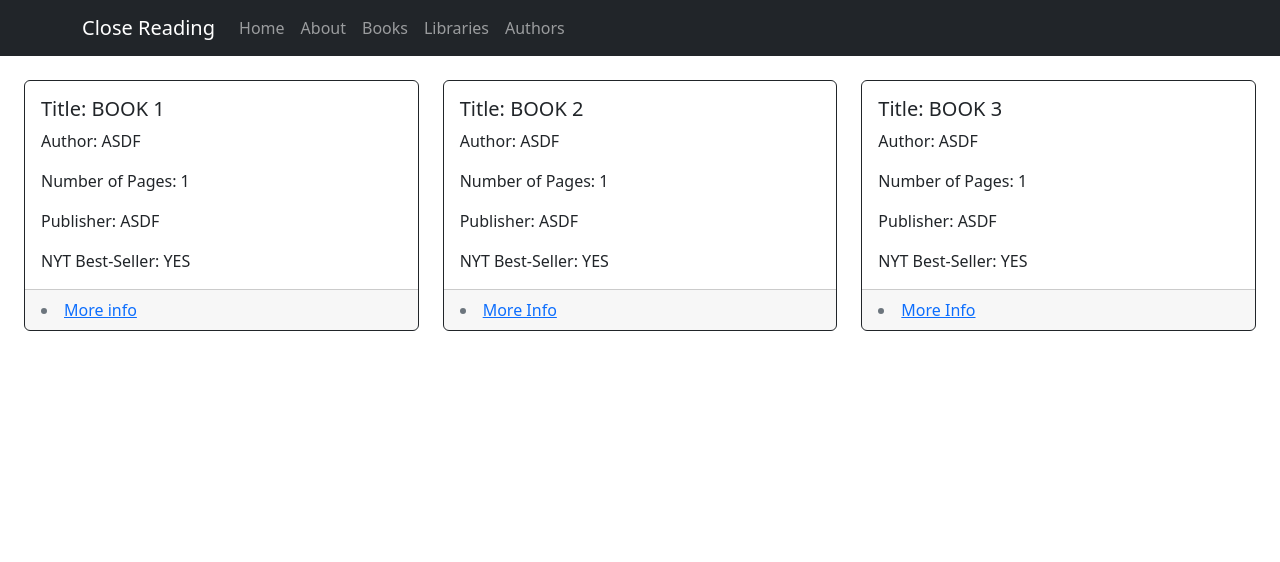
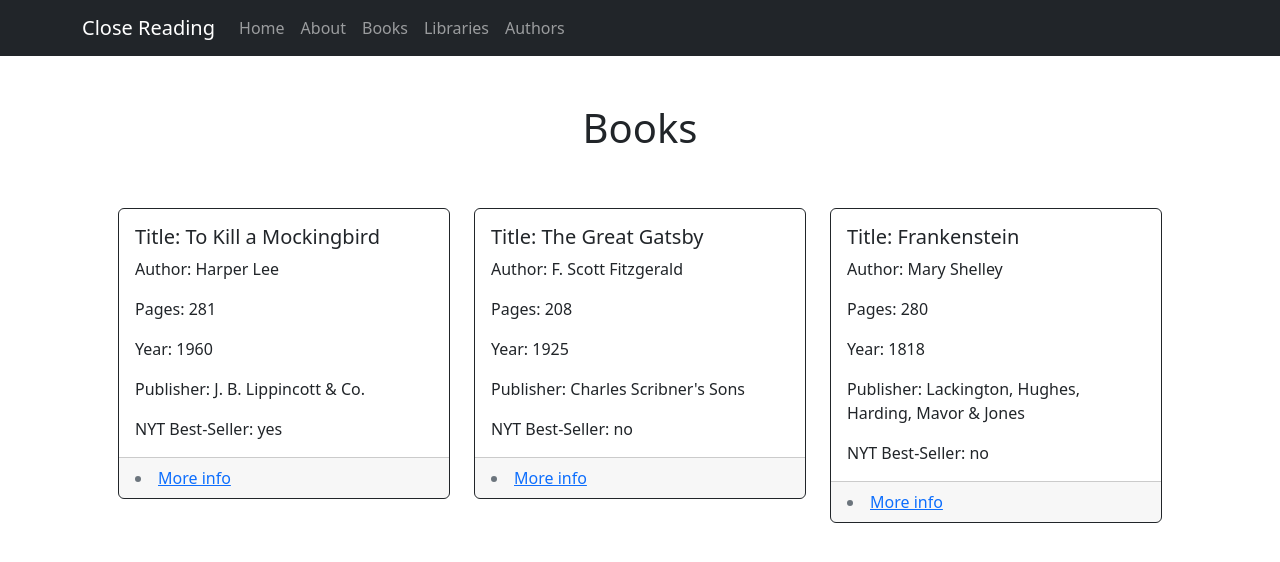
Before and after one commit to adriansacas/closereading, a React (Create React App) app in the folder my-app/: page /books in a window 1280 px wide. Shown: the top 562 px of the page. Built offline with nearby package versions, Linux system fonts and the light colour scheme.

Commit message:
Book pages finished

```diff
--- a/my-app/src/Books.json
+++ b/my-app/src/Books.json
@@ -3,26 +3,35 @@
         "name": "To Kill a Mockingbird",
         "author": "Harper Lee",
         "number_of_pages": "281",
-        "publising_year": "1960",
+        "publishing_year": "1960",
         "publisher": "J. B. Lippincott & Co.",
-        "NYT_best_seller": "yes"
+        "NYT_best_seller": "yes",
+        "id": 1,
+        "description": "One of the most cherished stories of all time, To Kill a Mockingbird has been translated into more than forty languages, sold more than forty million copies worldwide, served as the basis for an enormously popular motion picture, and was voted one of the best novels of the twentieth century by librarians across the country. A gripping, heart-wrenching, and wholly remarkable tale of coming-of-age in a South poisoned by virulent prejudice, it views a world of great beauty and savage inequities through the eyes of a young girl, as her father—a crusading local lawyer—risks everything to defend a black man unjustly accused of a terrible crime.",
+        "cover": "https://img1.od-cdn.com/ImageType-100/0293-1/%7B7734E6F7-90B5-4940-8CE4-5FE2D80DB821%7DImg100.jpg"
     },
 
     {
         "name": "The Great Gatsby",
         "author": "F. Scott Fitzgerald",
         "number_of_pages": "208",
-        "publising_year": "1925",
+        "publishing_year": "1925",
         "publisher": "Charles Scribner's Sons",
-        "NYT_best_seller": "no"
+        "NYT_best_seller": "no",
+        "id": 2,
+        "description": "A true classic of twentieth-century literature, this edition has been updated to include the author's final revisions and features a new introduction by two-time National Book Award winner Jesmyn Ward.\nThe Great Gatsby, F. Scott Fitzgerald's third book, stands as the supreme achievement of his career. First published in 1925, this quintessential novel of the Jazz Age has been acclaimed by generations of readers. The story of the mysteriously wealthy Jay Gatsby and his love for the beautiful Daisy Buchanan, of lavish parties on Long Island at a time when The New York Times noted \"gin was the national drink and sex the national obsession,\" it is an exquisitely crafted tale of America in the 1920s.",
+        "cover": "https://img1.od-cdn.com/ImageType-100/0439-1/%7BF25FDF56-2D4D-4BAE-9E98-224B4886805F%7DImg100.jpg"
     },
 
     {
         "name": "Frankenstein",
         "author": "Mary Shelley",
         "number_of_pages": "280",
-        "publising_year": "1818",
+        "publishing_year": "1818",
         "publisher": "Lackington, Hughes, Harding, Mavor & Jones",
-        "NYT_best_seller": "no"
+        "NYT_best_seller": "no",
+        "id": 3,
+        "description": "Frankenstein or The Modern Prometheus, was completed by Mary Shelley at the age of 19. She infused this original novel with Gothic and Romantic elements. Scientist Victor Frankenstein creates a large and powerful creature in the likeness of man, but is disgusted by his own creation and he abandons the being to fend for itself. Spawning generations of horror stories in the genre, Frankenstein is a gruesome warning against playing God and attempting the engineering of life.",
+        "cover": "https://img1.od-cdn.com/ImageType-100/2389-1/%7BF54F014B-A64E-4F89-8916-4B5CDE384E80%7DImg100.jpg"
     }
   ]
--- a/my-app/src/RouteSwitch.js
+++ b/my-app/src/RouteSwitch.js
@@ -8,6 +8,7 @@ import React from "react";
 import Home from "./views/Home";
 import About from "./views/About";
 import Books from "./views/Books";
+import Book from "./views/Book";
 import Libraries from "./views/Libraries";
 import Authors from "./views/Authors";
 
@@ -18,6 +19,7 @@ const RouteSwitch = () => {
           <Route path = '/' element={<Home/>} />
           <Route path = '/about' element={<About />} />
           <Route path = '/books' element={<Books />} />
+          <Route path = '/book/:id' element={<Book />} />
           <Route path = '/libraries' element={<Libraries />} />
           <Route path = '/authors' element={<Authors />} />
         </Routes>
--- a/my-app/src/components/Cards/BookCard.js
+++ b/my-app/src/components/Cards/BookCard.js
@@ -1,63 +1,25 @@
 import React from "react";
 import Card from "react-bootstrap/Card";
-import Row from "react-bootstrap/Row";
-import Col from "react-bootstrap/Col";
 import { Link } from "react-router-dom";
 
-const BookCard = () => {
+const BookCard = (props) => {
+  const { name, author, number_of_pages, publishing_year, publisher, NYT_best_seller, id } = props.bookData;
   return (
-    <div>
-      <Row md={10} className="p-4 g-4 justify-content-center">
-        <Col>
       <Card border="dark">
         <Card.Body>
-              <Card.Title>Title: BOOK 1</Card.Title>
-              <Card.Text>Author: ASDF</Card.Text>
-              <Card.Text>Number of Pages: 1</Card.Text>
-              <Card.Text>Publisher: ASDF</Card.Text>
-              <Card.Text>NYT Best-Seller: YES</Card.Text>
+          <Card.Title>Title: {name}</Card.Title>
+          <Card.Text>Author: {author}</Card.Text>
+          <Card.Text>Pages: {number_of_pages}</Card.Text>
+          <Card.Text>Year: {publishing_year}</Card.Text>
+          <Card.Text>Publisher: {publisher}</Card.Text>
+          <Card.Text>NYT Best-Seller: {NYT_best_seller}</Card.Text>
         </Card.Body>
         <Card.Footer className="text-muted">
           <li>
-                <Link to={`/book/1`}>More info</Link>
+            <Link to={`/book/`+id}>More info</Link>
           </li>
         </Card.Footer>
       </Card>
-        </Col>
-        <Col>
-          <Card border="dark">
-            <Card.Body>
-              <Card.Title>Title: BOOK 2</Card.Title>
-              <Card.Text>Author: ASDF</Card.Text>
-              <Card.Text>Number of Pages: 1</Card.Text>
-              <Card.Text>Publisher: ASDF</Card.Text>
-              <Card.Text>NYT Best-Seller: YES</Card.Text>
-            </Card.Body>
-            <Card.Footer className="text-muted">
-              <li>
-                <Link to="/book/2">More Info</Link>
-              </li>
-            </Card.Footer>
-          </Card>
-        </Col>
-        <Col>
-          <Card border="dark">
-            <Card.Body>
-              <Card.Title>Title: BOOK 3</Card.Title>
-              <Card.Text>Author: ASDF</Card.Text>
-              <Card.Text>Number of Pages: 1</Card.Text>
-              <Card.Text>Publisher: ASDF</Card.Text>
-              <Card.Text>NYT Best-Seller: YES</Card.Text>
-            </Card.Body>
-            <Card.Footer className="text-muted">
-              <li>
-                <Link to="/book/3">More Info</Link>
-              </li>
-            </Card.Footer>
-          </Card>
-        </Col>
-      </Row>
-    </div>
   );
 };
 
--- a/my-app/src/views/Book.js
+++ b/my-app/src/views/Book.js
@@ -1 +1,31 @@
 import React from "react";
+import { useParams } from "react-router-dom";
+import bookData from "../Books.json"
+import Container from "react-bootstrap/Container";
+import Col from "react-bootstrap/Col";
+import Row from "react-bootstrap/Row";
+
+const Book = () => {
+    const { id } = useParams();
+    return (
+        <Container fluid>
+            <Row>
+                <Col>
+                    <h1 className="d-flex justify-content-center p-4 ">{bookData[id - 1].name}</h1>
+                    <div>Author: {bookData[id - 1].author}</div>
+                    <div>Pages: {bookData[id - 1].number_of_pages}</div>
+                    <div>Year: {bookData[id - 1].publishing_year}</div>
+                    <div>Publisher: {bookData[id - 1].publisher}</div>
+                    <div>NYT Best-Seller: {bookData[id - 1].NYT_best_seller}</div>
+                    <h5>Description:</h5>
+                    <div>{bookData[id -1].description}</div>
+                </Col>
+                <Col>
+                    <img src={bookData[id -1].cover}/>
+                </Col>
+            </Row>
+        </Container>
+    );
+};
+
+export default Book;
--- a/my-app/src/views/Books.js
+++ b/my-app/src/views/Books.js
@@ -1,12 +1,27 @@
 import React from "react";
 import BookCard from "../components/Cards/BookCard";
 import Stack from "react-bootstrap/Stack";
+import Row from "react-bootstrap/Row";
+import Col from "react-bootstrap/Col";
+import Container from "react-bootstrap/Container";
+import bookData from "../Books.json"
 
 
 const Books = () => {
     return (
         <Stack>
-            <BookCard />
+            <Container className="p-4">
+                <h1 className="d-flex justify-content-center p-4 ">Books</h1>
+                <Row md={10} className="p-4 g-4 justify-content-center">
+                    {bookData.map((book) => {
+                        return (
+                            <Col>
+                                <BookCard bookData={book} />
+                            </Col>
+                        );
+                    })}
+                </Row>
+            </Container>
         </Stack>
     );
 };
```
Lines whose indentation alone changed are shown as unchanged.
